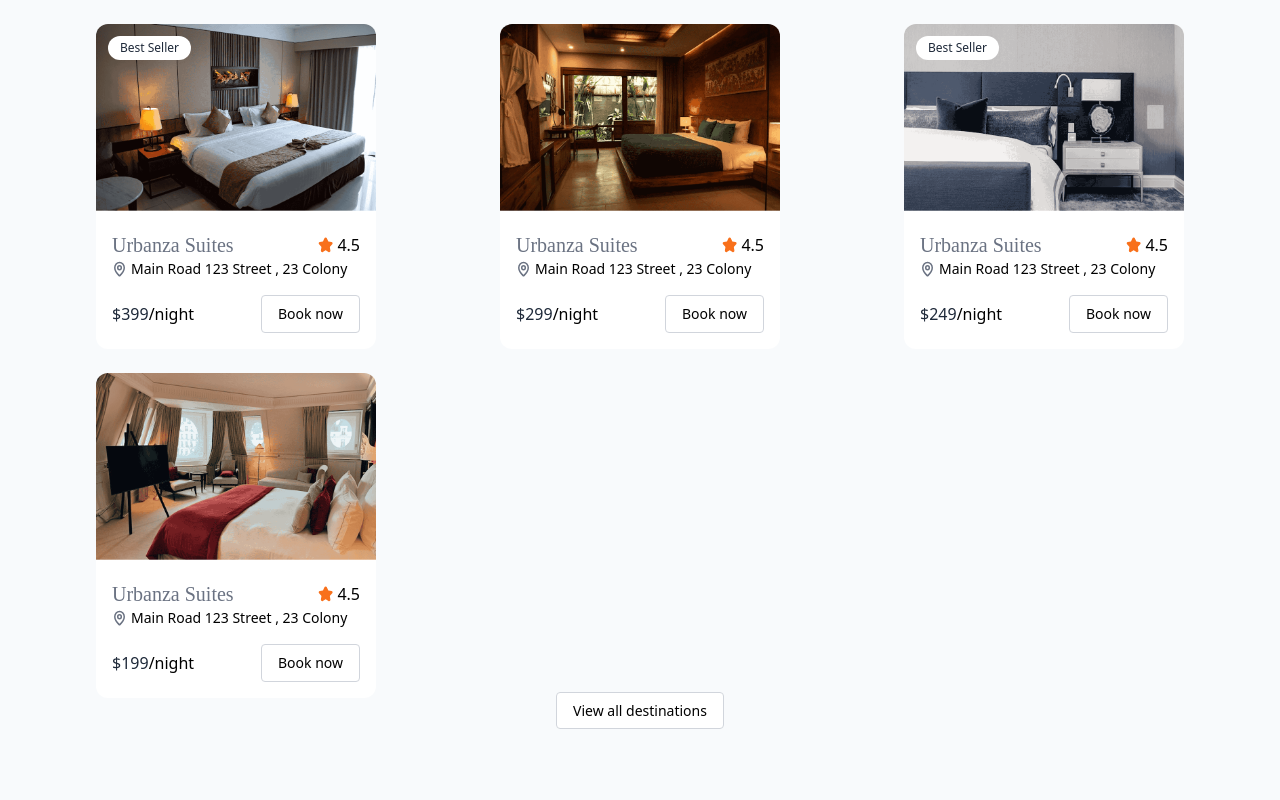
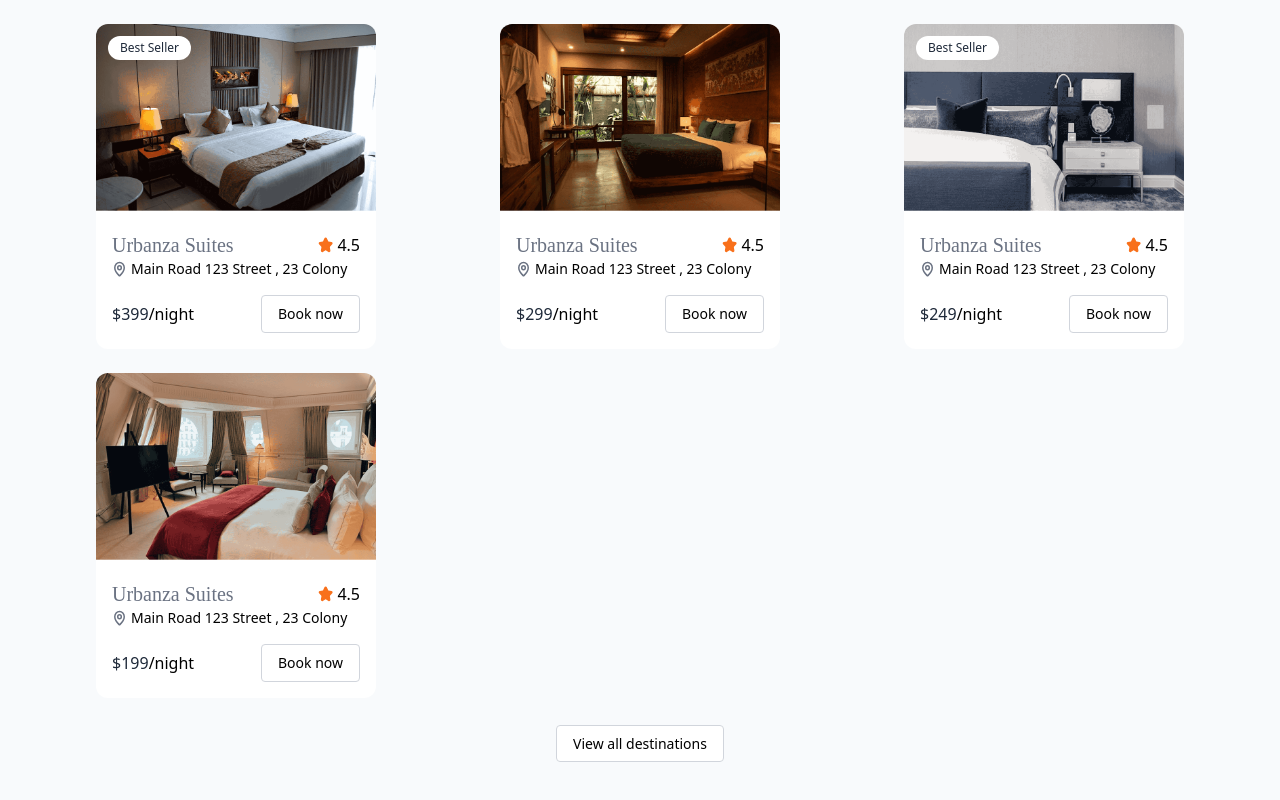
Before and after one commit to Al3k5a24/QuickStay, a React (Vite) app: page / in a window 1280 px wide. Shown: the part 1036-1836 px from the top of the page. Built offline with nearby package versions, Linux system fonts and the light colour scheme; no server answers; a web font is replaced by a local one.

Commit message:
Refactored code

```diff
--- a/src/components/FeaturedDestinations.jsx
+++ b/src/components/FeaturedDestinations.jsx
@@ -15,9 +15,9 @@
             <HotelCard key={room._id} room={room} index={index}/>
         ))}
       </div>
-      <button>
+      <button className='mt-7 px-6 py-2 text-sm font-medium'>
         <a href="/rooms" onClick={()=>scrollTo(0,0)} className='
-        my-16 px-4 py-2 text-sm font-medium border border-gray-300
+         my-32 px-4 py-2 text-sm font-medium border border-gray-300
         rounded bg-white hover:bg-gray-50 transition-all cursor-pointer'>
           View all destinations
         </a>
```
